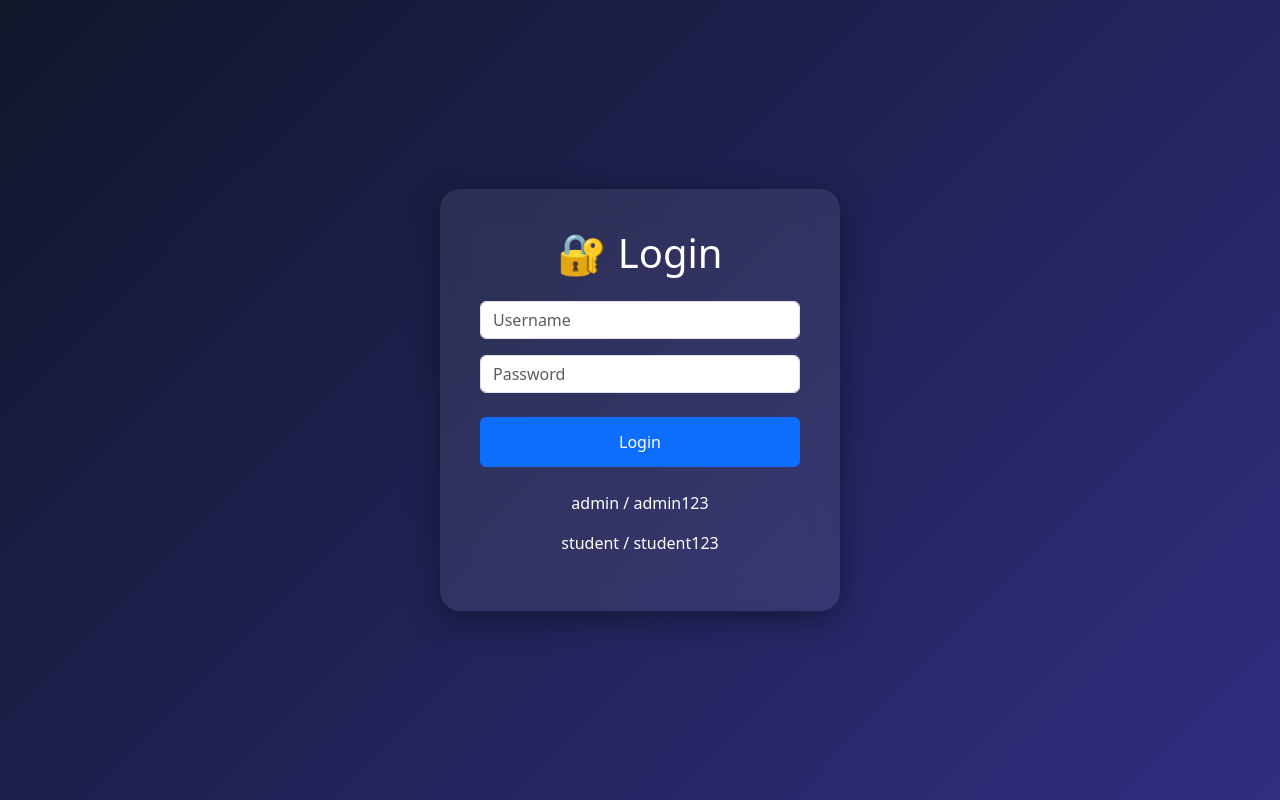
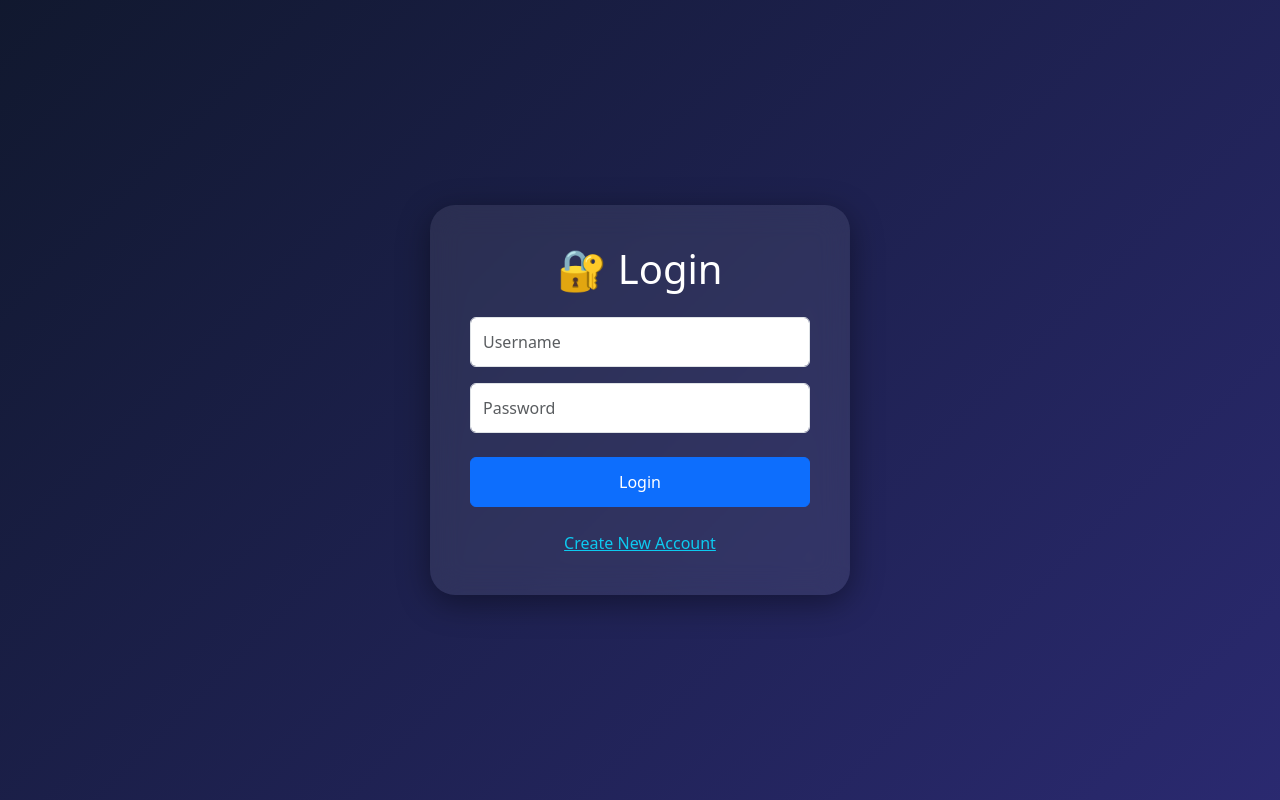
Before and after one commit to lakshya17-K/Library-Managment-, a Flask app: page /login in a window 1280 px wide. Run offline with Flask 3, Linux system fonts and the light colour scheme.

Commit message:
Enhance login page with animations and style updates
Updated styles and added AOS animations to the login page.

```diff
--- a/templates/login.html
+++ b/templates/login.html
@@ -13,6 +13,9 @@
 <link href="https://cdn.jsdelivr.net/npm/bootstrap@5.3.3/dist/css/bootstrap.min.css"
       rel="stylesheet">
 
+<link href="https://unpkg.com/aos@2.3.4/dist/aos.css"
+      rel="stylesheet">
+
 <style>
 
 body{
@@ -20,27 +23,46 @@ body{
     min-height:100vh;
 
     display:flex;
-
     justify-content:center;
-
     align-items:center;
 
     background:linear-gradient(
-        135deg,
+        -45deg,
+        #111827,
+        #312e81,
         #0f172a,
-        #312e81
+        #1e293b
     );
+
+    background-size:400% 400%;
+
+    animation:gradientBG 10s ease infinite;
 
     color:white;
 }
 
-.login-box{
+@keyframes gradientBG{
 
-    width:400px;
+    0%{
+        background-position:0% 50%;
+    }
+
+    50%{
+        background-position:100% 50%;
+    }
+
+    100%{
+        background-position:0% 50%;
+    }
+}
+
+.box{
+
+    width:420px;
 
     padding:40px;
 
-    border-radius:20px;
+    border-radius:25px;
 
     background:rgba(255,255,255,0.08);
 
@@ -53,7 +75,21 @@ button{
 
     height:50px;
 
-    border-radius:12px;
+    border-radius:15px;
+
+    font-weight:bold;
+
+    transition:0.3s;
+}
+
+button:hover{
+
+    transform:scale(1.05);
+}
+
+input{
+
+    height:50px;
 }
 
 </style>
@@ -62,7 +98,8 @@ button{
 
 <body>
 
-<div class="login-box">
+<div class="box"
+     data-aos="zoom-in">
 
     <h1 class="text-center mb-4">
 
@@ -93,20 +130,28 @@ button{
 
     </form>
 
-    <div class="mt-4 text-center">
+    <div class="text-center mt-4">
 
-        <p>
-            admin / admin123
-        </p>
+        <a href="/register"
+           class="text-info">
 
-        <p>
-            student / student123
-        </p>
+            Create New Account
+
+        </a>
 
     </div>
 
 </div>
 
+<script src="https://unpkg.com/aos@2.3.4/dist/aos.js"></script>
+
+<script>
+
+AOS.init({
+    duration:1200
+});
+
+</script>
+
 </body>
-
 </html>
```
